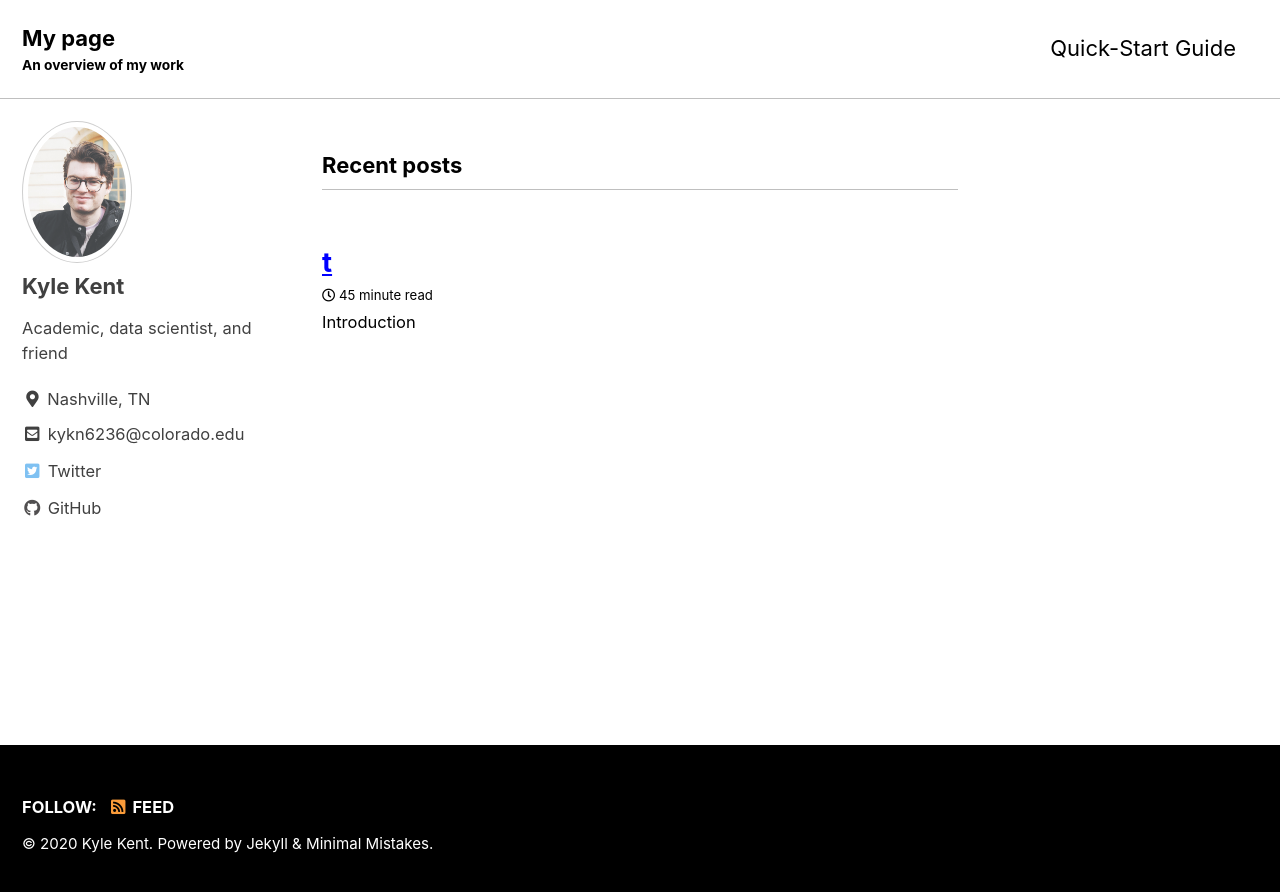
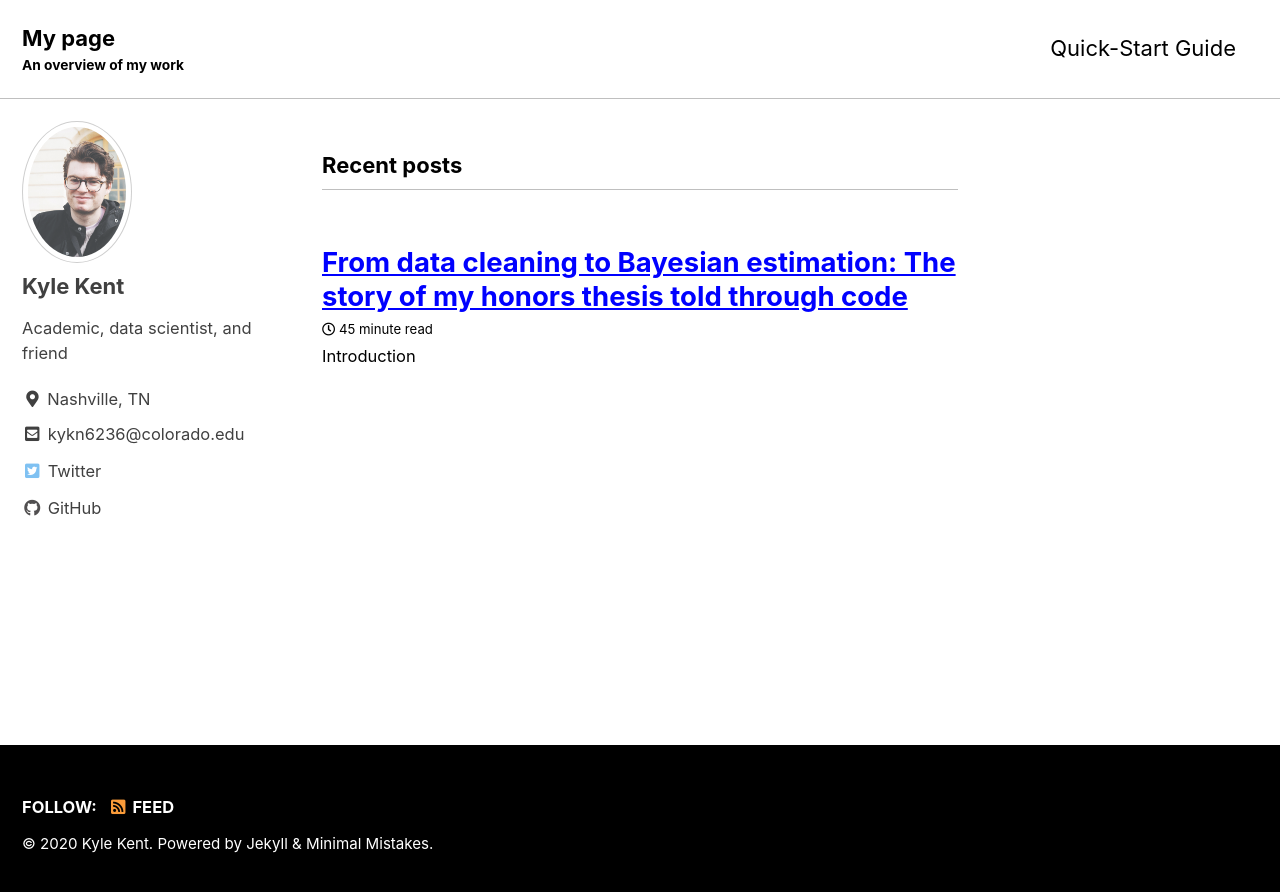
Before and after one commit to kykn6236/mypage, a Jekyll site: the page built from index.html, in a window 1280 px wide. Shown: the top 892 px of the page. Built offline with Jekyll 4.4.1, drawn with Linux system fonts in a browser that asks for light colours; cached includes are drawn as plain includes; the list of posts is cut into pages by our own code.

Commit message:
Update 2020-10-16-HT-work-flow.md

```diff
--- a/_posts/2020-10-16-HT-work-flow.md
+++ b/_posts/2020-10-16-HT-work-flow.md
@@ -1,5 +1,5 @@
 ---
-title: "t"
+title: "From data cleaning to Bayesian estimation: The story of my honors thesis told through code"
 author: "Kyle Kent"
 layout: posts
 default:
```
